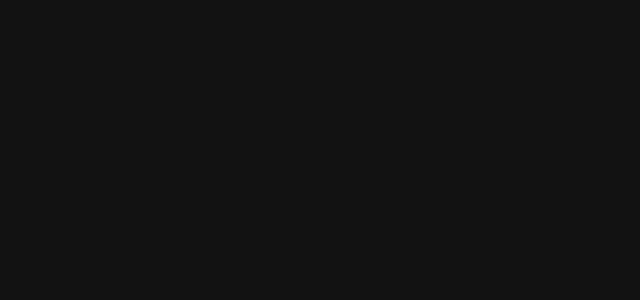
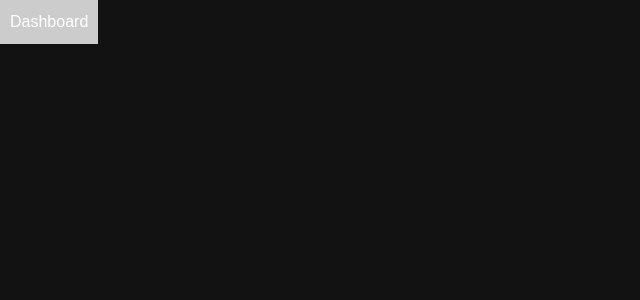
Before and after one commit to johanncatalla/openIT-hackathon-2024, a Vue app in the folder client/: page /userDashboard/1 in a window 1280 px wide. Before the commit this address had no page. Shown: the top 300 px of the page, without its empty margins (0-640 px from the left). Built offline with nearby package versions, Linux system fonts and the light colour scheme; a web font is replaced by a local one.

Commit message:
dashboard

```diff
--- /dev/null
+++ b/client/src/pages/userDashboard.vue
@@ -0,0 +1,40 @@
+<template>
+    <div>
+        <ul class="tab-menu">
+            <li :class="{ active: activeTab === 'dashboard' }" @click="activeTab = 'dashboard'">Dashboard</li>
+        </ul>
+
+        <div v-if="activeTab === 'dashboard'">
+
+        </div>
+
+    </div>
+</template>
+
+<script>
+export default {
+    data() {
+        return {
+            activeTab: 'dashboard'
+        };
+    }
+};
+</script>
+
+<style>
+.tab-menu {
+    list-style-type: none;
+    display: flex;
+    justify-content: left;
+    padding: 0;
+}
+
+.tab-menu li {
+    cursor: pointer;
+    padding: 10px;
+}
+
+.tab-menu li.active {
+    background-color: #ccc;
+}
+</style>
--- a/client/src/router/index.js
+++ b/client/src/router/index.js
@@ -11,6 +11,7 @@
 
 import index from '@/pages/index.vue'
 import adminDashboard from '@/pages/adminDashboard.vue'
+import userDashboard from '@/pages/userDashboard.vue'
 
 const router = createRouter({
   history: createWebHistory(import.meta.env.BASE_URL),
@@ -25,6 +26,12 @@
       name: 'adminDashboard',
       component: adminDashboard,
       props: true
+    },
+    {
+      path: '/userDashboard/:accessToken',
+      name: 'userDashboard',
+      component: userDashboard,
+      props: true
     }
   ]
 })
```
